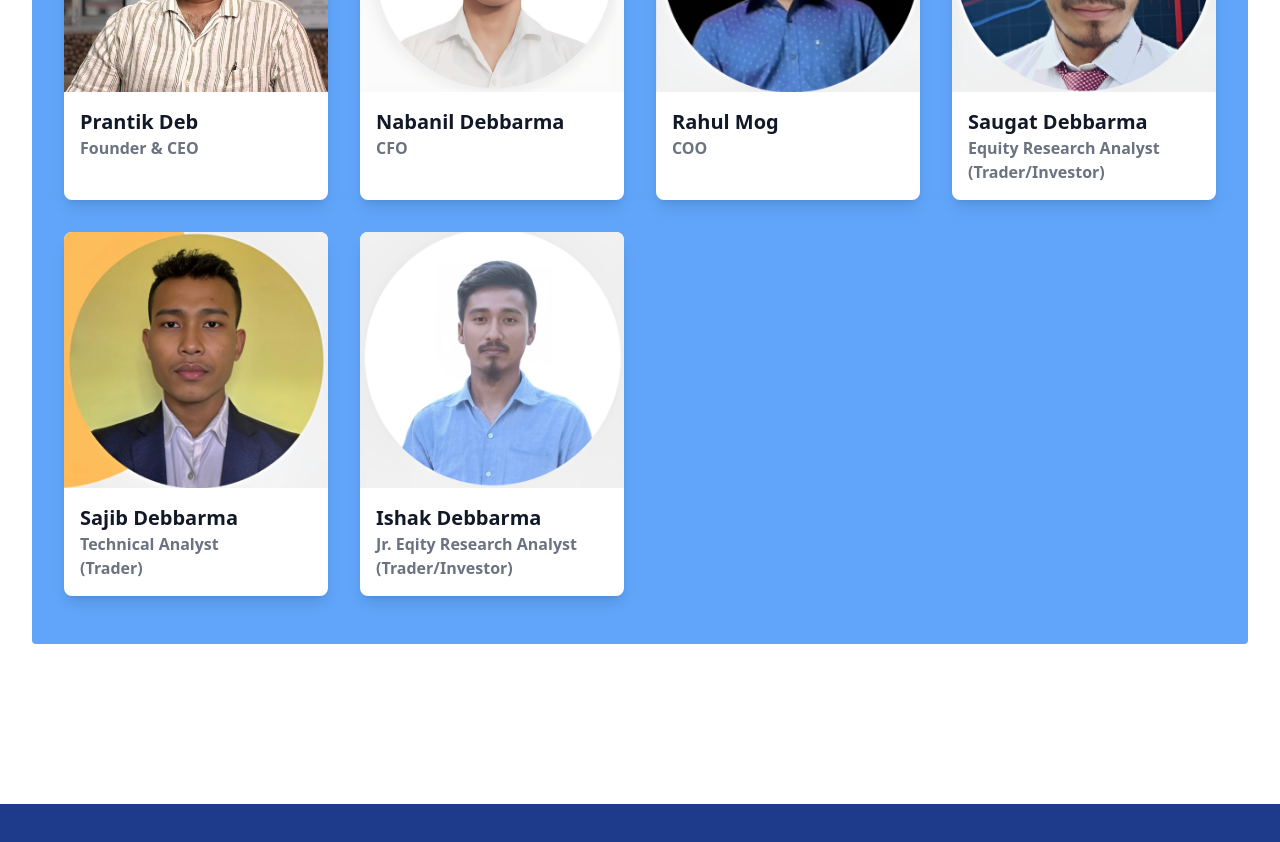
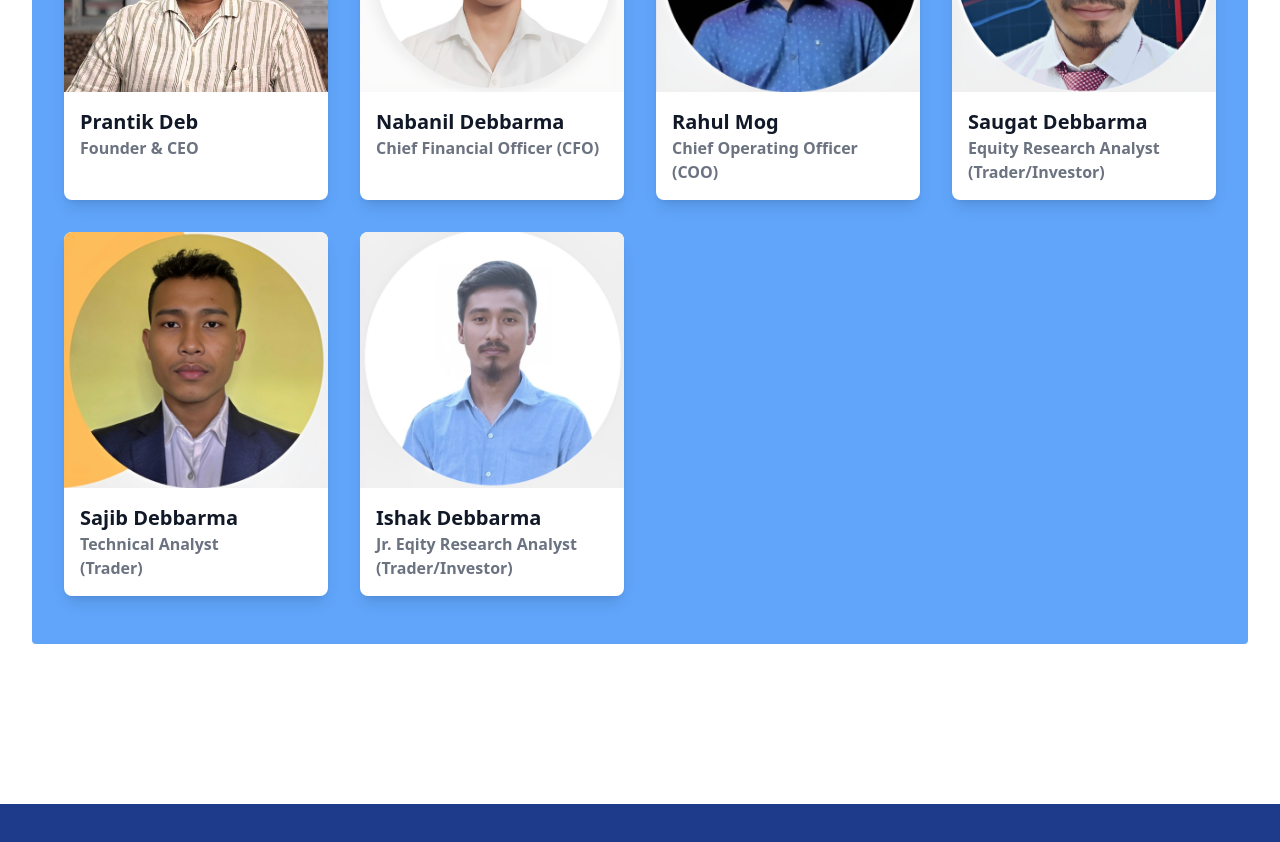
Before and after one commit to hritxx/ortus_website, a Next.js app: page /about in a window 1280 px wide. Shown: the part 1240-2082 px from the top of the page. Built offline with nearby package versions, Linux system fonts and the light colour scheme.

Commit message:
role fix

```diff
--- a/src/constants/index.jsx
+++ b/src/constants/index.jsx
@@ -20,7 +20,7 @@ export const teamMembers = [
   {
     id: 2,
     name: "Nabanil Debbarma",
-    position: "CFO",
+    position: "Chief Financial Officer (CFO)",
     key: "",
     image: "/images/team/nabanil.jpg", // Path to local image
     bio: "",
@@ -31,7 +31,7 @@ export const teamMembers = [
   {
     id: 3,
     name: "Rahul Mog",
-    position: "COO",
+    position: "Chief Operating Officer (COO)",
     key: "",
     image: "/images/team/rahul.jpg", // Path to local image
     bio: "",
```
